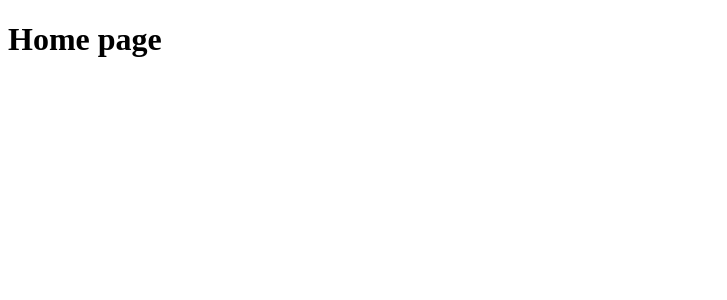
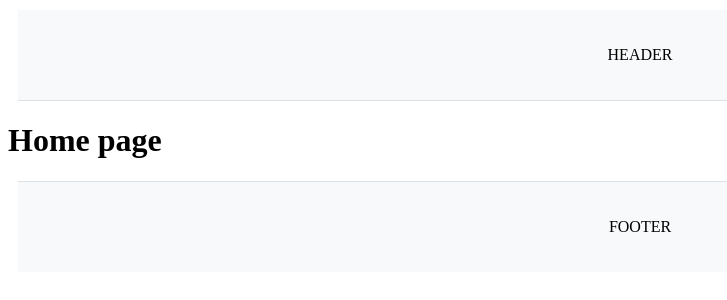
Before and after one commit to Tatyana-OA/nextjs-14-demo, a Next.js app: page / in a window 1280 px wide. Shown: the top 300 px of the page, without its empty margins (0-727 px from the left). Built offline with nearby package versions, Linux system fonts and the light colour scheme.

Commit message:
Layouts, Nested Layouts and Route Groups

```diff
--- a/src/app/layout.tsx
+++ b/src/app/layout.tsx
@@ -1,16 +1,39 @@
 export const metadata = {
-  title: 'Next.js',
-  description: 'Generated by Next.js',
-}
+  title: "Next.js",
+  description: "Generated by Next.js",
+};
+const headerStyle: React.CSSProperties = {
+  padding: "20px",
+  margin: "10px",
+  backgroundColor: "#f8f9fa",
+  textAlign: "center",
+  borderBottom: "1px solid #dee2e6",
+};
+
+const footerStyle: React.CSSProperties = {
+  padding: "20px",
+  margin: "10px",
+  backgroundColor: "#f8f9fa",
+  textAlign: "center",
+  borderTop: "1px solid #dee2e6",
+};
 
 export default function RootLayout({
   children,
 }: {
-  children: React.ReactNode
+  children: React.ReactNode;
 }) {
   return (
     <html lang="en">
-      <body>{children}</body>
+      <body>
+        <header style={headerStyle}>
+          <p>HEADER</p>
+        </header>
+        {children}
+        <footer style={footerStyle}>
+          <p>FOOTER</p>
+        </footer>
+      </body>
     </html>
-  )
+  );
 }
```
Also changed, not shown: src/app/(auth)/(with-auth-layout)/layout.tsx (added, +15 -0 lines), src/app/products/[productId]/layout.tsx (added, +14 -0 lines), src/app/(auth)/(with-auth-layout)/login/page.tsx (renamed from src/app/(auth)/login/page.tsx), src/app/(auth)/(with-auth-layout)/register/page.tsx (renamed from src/app/(auth)/register/page.tsx).
